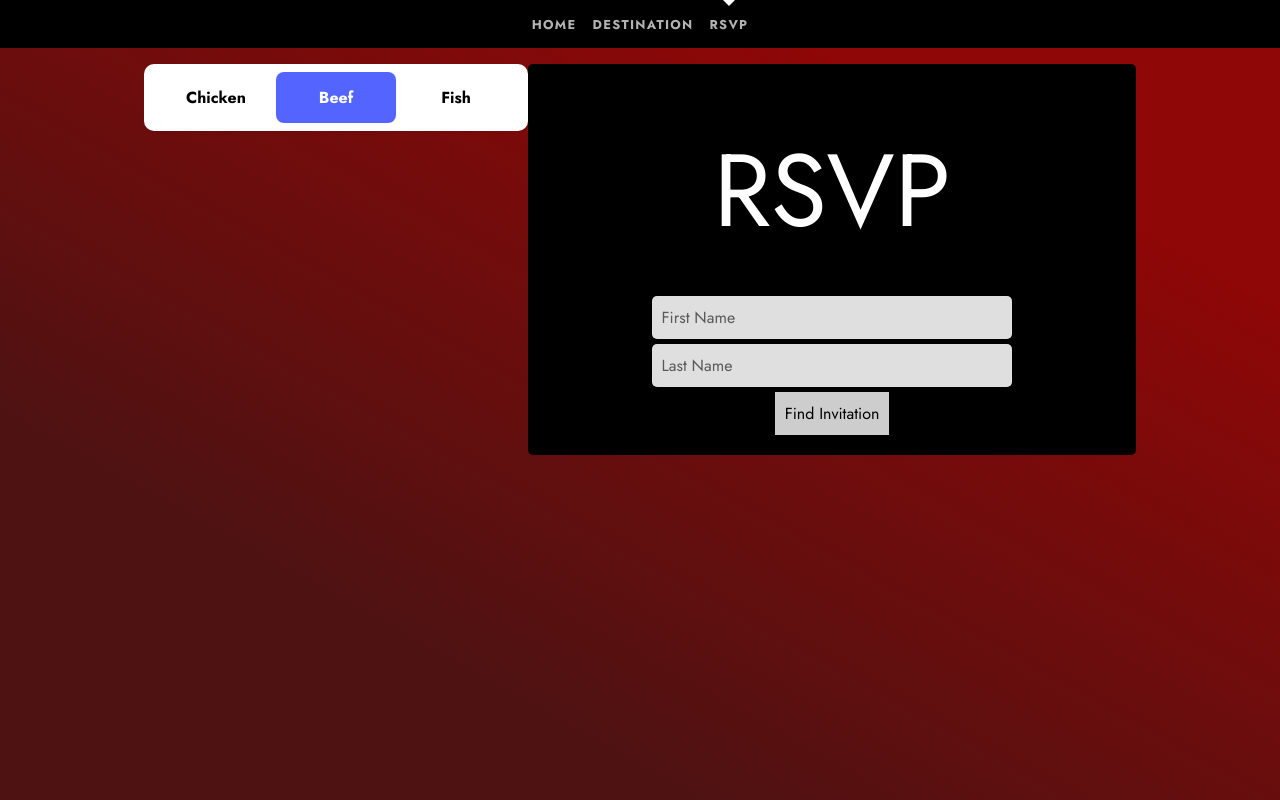
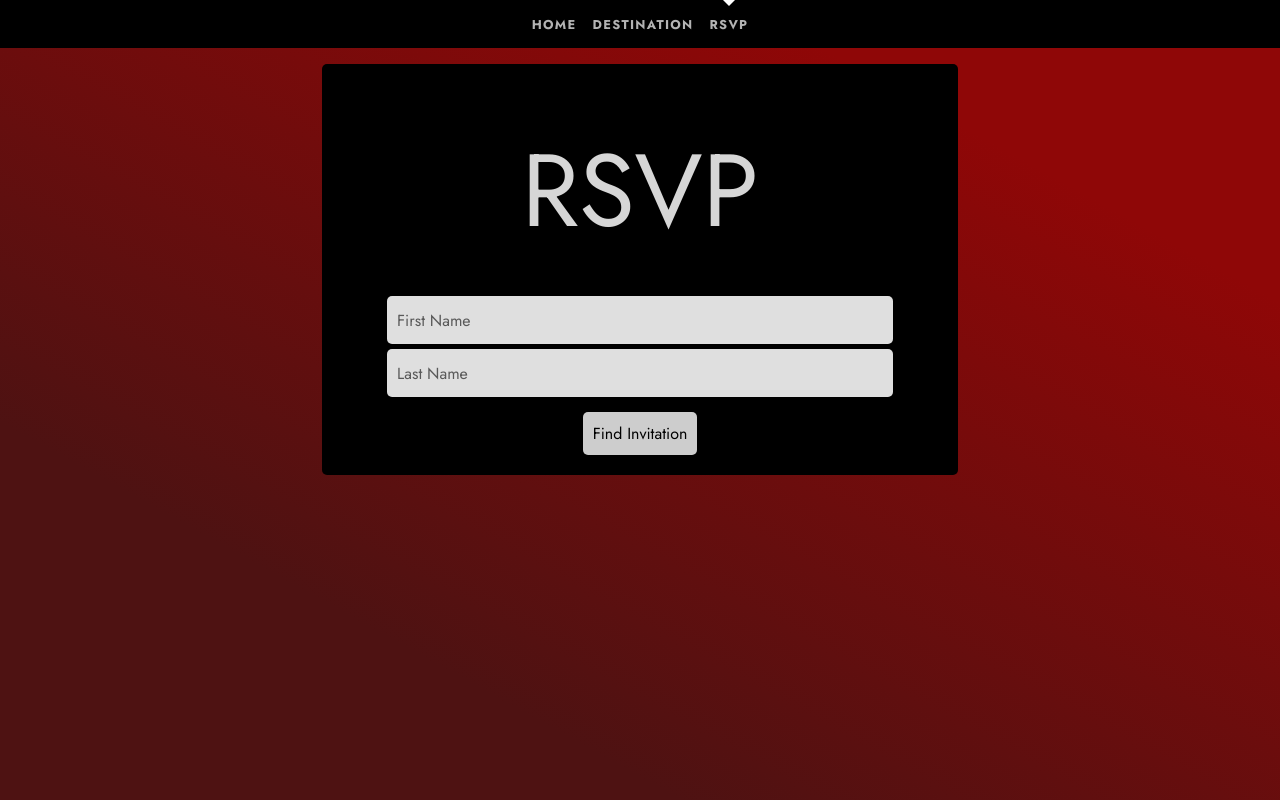
Before and after one commit to MinhazMurks/wedding-site, a SvelteKit app: page /rsvp in a window 1280 px wide. Built offline with nearby package versions, Linux system fonts and the light colour scheme.

Commit message:
cleanup code

```diff
--- a/src/routes/rsvp/+page.svelte
+++ b/src/routes/rsvp/+page.svelte
@@ -1,34 +1,23 @@
 <script lang="ts">
-	import { afterUpdate, beforeUpdate, onMount, tick } from 'svelte';
+	import { onMount, tick } from 'svelte';
 	import { fade } from 'svelte/transition';
-	import js from 'jquery'
+	import js from 'jquery';
 	import SegmentedButton from './SegmentedButton.svelte';
 
 	let formContainerMask: HTMLElement;
-	let formContainerHeight
 
 	const updateHeightManually = (oldHeight: number) => {
-		updateContainerForError = false;
-		const formContainerMaskHeight = js("#form-container-mask").outerHeight(true) || 0;
-		const formContainerHeight = js("#form-container").outerHeight(true) || 0;
-		js("#form-container-mask").outerHeight(oldHeight);
-		js("#form-container-mask").outerHeight(formContainerHeight);
+		const formContainerHeight = js('#form-container').outerHeight(true) || 0;
+		js('#form-container-mask').outerHeight(oldHeight);
+		js('#form-container-mask').outerHeight(formContainerHeight);
 
 		setTimeout(() => {
-			js("#form-container-mask").css({
-				height: "auto"
+				js('#form-container-mask').css({
+					height: 'auto'
 				});
 			}, 800
 		);
-
-		//formContainerMask.style.setProperty("height", `${oldHeight}px`);
-		//formContainerMask.style.setProperty("height", `${formContainerHeight}px`);
-
-		//const newHeight = formContainerMask.offsetHeight;
-		//formContainerMask.style.height = `${oldHeight}px`;
-		//formContainerMask.style.height = `${newHeight}px`;
-		//console.log("setting to " + oldHeight + " then " + newHeight);
-	}
+	};
 
 	onMount(() => {
 		window.js = js;
@@ -47,15 +36,20 @@
 		plusOneEnabled: boolean
 	}
 
+	type PutRsvpResponse = {
+		success: boolean
+	}
+
 	type ErrorResponse = {
 		message: string,
 	}
 
-	const weddingServiceHost = "localhost:8080"
+	const weddingServiceHost = 'localhost:8080';
 
 	const usNumberFormat = [2, 5];
 
 	let retrieved = false;
+	let attending = false;
 	let loading = false;
 
 	let firstName = '';
@@ -73,27 +67,25 @@
 	let plusOneSelected = false;
 
 	let errorMessage: string | null = null;
-	let updateContainerForError = false;
 
 	function getRsvp() {
 		loading = true;
 		fetch(`http://${weddingServiceHost}/api/v1/rsvp?` + new URLSearchParams({
 			firstName: firstName,
-			lastName: lastName,
+			lastName: lastName
 		}), {
 			method: 'GET',
 			headers: {
-				"Content-Type": "application/json",
+				'Content-Type': 'application/json'
 			}
 		})
 			.then(async response => {
 				if (response.status >= 500) {
-					throw new Error("Something went wrong");
-				}
-				else if (response.status >= 400) {
+					throw new Error('Something went wrong');
+				} else if (response.status >= 400) {
 					const errorResponse = await response.json() as never as ErrorResponse;
 					console.log(response);
-					throw new Error(errorResponse.message)
+					throw new Error(errorResponse.message);
 				}
 				return response.json();
 			})
@@ -118,7 +110,54 @@
 
 				loading = false;
 				errorMessage = error.message;
-				updateContainerForError = true;
+
+				await tick();
+				updateHeightManually(currentContainerMaskHeight);
+			});
+	}
+
+	function sendDecline() {
+		loading = true;
+
+		fetch(`http://${weddingServiceHost}/api/v1/rsvp?` + new URLSearchParams({
+			attending: 'false'
+		}), {
+			method: 'PUT',
+			headers: {
+				'Content-Type': 'application/json'
+			}
+		})
+			.then(async response => {
+				if (response.status >= 500) {
+					throw new Error('Something went wrong');
+				} else if (response.status >= 400) {
+					const errorResponse = await response.json() as never as ErrorResponse;
+					console.log(response);
+					throw new Error(errorResponse.message);
+				}
+				return response.json();
+			})
+			.then(async data => {
+				data = data as GetRsvpResponse;
+
+				const currentContainerMaskHeight = formContainerMask.offsetHeight;
+
+				firstName = data.firstName;
+				lastName = data.lastName;
+				plusOneEnabled = data.plusOneEnabled;
+
+				loading = false;
+				retrieved = true;
+				errorMessage = null;
+
+				await tick();
+				updateHeightManually(currentContainerMaskHeight);
+			})
+			.catch(async error => {
+				const currentContainerMaskHeight = formContainerMask.offsetHeight;
+
+				loading = false;
+				errorMessage = error.message;
 
 				await tick();
 				updateHeightManually(currentContainerMaskHeight);
@@ -205,6 +244,76 @@
 
 <section>
 	<div bind:this={formContainerMask} id="form-container-mask" class="form-container-mask">
+		<div id="form-container" class="form-container" class:loading>
+			{#if loading}
+				<div transition:fade={{duration: 100}} class="lds-heart">
+					<div></div>
+				</div>
+			{/if}
+			<h1>RSVP</h1>
+			<form class="form-fields" on:submit={submit}>
+				{#if attending || !retrieved}
+					<input
+						class="input-field"
+						type="text"
+						name="firstName"
+						placeholder="First Name"
+						in:fade={{duration:200}}
+						bind:value={firstName}
+						on:input={e => validateFirstName(e)}
+						required
+					/>
+					<input
+						class="input-field"
+						type="text"
+						name="lastName"
+						placeholder="Last Name"
+						in:fade={{duration:400}}
+						bind:value={lastName}
+						on:input={e => validateLastName(e)}
+						required
+					/>
+				{/if}
+
+				{#if retrieved}
+					<h2 transition:fade>Will you be able to accept?</h2>
+					<div class="attending-dialogue">
+
+						<input class="attending-dialogue-button" type="button" name="attending-yes"
+									 value="Graciously Accept">
+						<input class="attending-dialogue-button red" type="button" name="attending-yes"
+									 value="Regrettably Decline">
+					</div>
+				{/if}
+
+				{#if attending}
+					<input
+						class="input-field"
+						type="email"
+						name="email"
+						placeholder="email"
+						bind:value={email}
+						in:fade={{duration:600}}
+						on:change={e => validateEmail(e)}
+						required
+					/>
+					<input
+						class="input-field"
+						type="text"
+						name="phoneNumber"
+						placeholder="phoneNumber"
+						value={phoneNumberVisual}
+						in:fade={{duration:800}}
+						on:input={e => validateNumberInput(e)}
+						on:paste={e => validatePhoneNumberPasteInput(e)}
+						required
+					/>
+					<div class="food-section">
+						<h2>Make your food selection</h2>
+						<div
+							class="food-selection"
+							in:fade={{duration:1000}}
+						>
 							<SegmentedButton
 								name="group"
 								defaultIndex={0}
@@ -226,95 +335,12 @@
 							}
 						]}
 							/>
-		<div id="form-container" class="form-container" class:loading>
-			{#if loading}
-				<div transition:fade={{duration: 100}} class="lds-heart"><div></div></div>
-			{/if}
-			<h1>RSVP</h1>
-			<form class="form-fields" on:submit={submit}>
-				<input
-					class="input-field"
-					type="text"
-					name="firstName"
-					placeholder="First Name"
-					in:fade={{duration:200}}
-					bind:value={firstName}
-					on:input={e => validateFirstName(e)}
-					required
-				/>
-				<input
-					class="input-field"
-					type="text"
-					name="lastName"
-					placeholder="Last Name"
-					in:fade={{duration:400}}
-					bind:value={lastName}
-					on:input={e => validateLastName(e)}
-					required
-				/>
-
-				{#if retrieved}
-					<input
-						class="input-field"
-						type="email"
-						name="email"
-						placeholder="email"
-						bind:value={email}
-						in:fade={{duration:600}}
-						on:change={e => validateEmail(e)}
-						required
-					/>
-					<input
-						class="input-field"
-						type="text"
-						name="phoneNumber"
-						placeholder="phoneNumber"
-						value={phoneNumberVisual}
-						in:fade={{duration:800}}
-						on:input={e => validateNumberInput(e)}
-						on:paste={e => validatePhoneNumberPasteInput(e)}
-						required
-					/>
-					<div
-						class="food-selection"
-						in:fade={{duration:1000}}
-					>
-						<label class="label-container" for="chickenBox">
-							Chicken
-							<input
-								id="chickenBox"
-								type="checkbox"
-								on:change={foodSelectChangeInput}
-								bind:checked={chickenSelected}
-								disabled="{!chickenSelected && foodSelected}"
-							>
-						</label>
-						<label class="label-container" for="beefBox">
-							Beef
-							<input
-								id="beefBox"
-								type="checkbox"
-								class=""
-								on:change={foodSelectChangeInput}
-								bind:checked={beefSelected}
-								disabled="{!beefSelected && foodSelected}"
-							>
-						</label>
-						<label class="label-container" for="fishBox">
-							Fish
-							<input
-								id="fishBox"
-								type="checkbox"
-								on:change={foodSelectChangeInput}
-								bind:checked={fishSelected}
-								disabled="{!fishSelected && foodSelected}"
-								required
-							>
-						</label>
+						</div>
 					</div>
 					<input class="submit-button" type="submit" name="submit" value="Submit">
-				{:else}
-					<input id="find-invitation-button" class="submit-button" type="button" on:click={getRsvp} name="submit" value="Find Invitation">
+				{:else if !retrieved}
+					<input id="find-invitation-button" class="submit-button" type="button" on:click={getRsvp} name="submit"
+								 value="Find Invitation">
 				{/if}
 
 				{#if errorMessage}
@@ -331,37 +357,22 @@
         justify-content: center;
         align-items: center;
         font-family: "Jost", sans-serif;
+
+        --light-text-color: #d6d6d6;
     }
 
     h1 {
         font-size: max(8vw, 10vh);
-				color: white;
+        color: var(--light-text-color);
         margin-top: 2rem;
         margin-bottom: 2rem;
     }
 
-		.loading {
-				opacity: 0.8;
-				cursor: default;
-				pointer-events: none;
-		}
-
-    .input-field {
-        border: none;
-        background: #dfdfdf;
-        padding: 10px;
-        border-radius: 5px;
-        width: 60%;
-    }
-
-		.input-field::placeholder {
-        color: #595959;
-		}
-
-    .input-field:focus {
-        color: black;
-        border: none;
-        outline: none;
+    h2 {
+        font-size: max(2vw, 2vh);
+        color: var(--light-text-color);
+        margin-top: 2rem;
+        margin-bottom: 2rem;
     }
 
     .form-container-mask {
@@ -381,6 +392,41 @@
         border-radius: 5px;
         background: #000000;
         width: 60%;
+
+        --input-height: 3em;
+    }
+
+    .loading {
+        opacity: 0.8;
+        cursor: default;
+        pointer-events: none;
+    }
+
+    .attending-dialogue {
+        display: flex;
+        flex-direction: row;
+        justify-content: center;
+        column-gap: 10px;
+    }
+
+    .input-field {
+        box-sizing: border-box;
+        border: none;
+        background: #dfdfdf;
+        height: var(--input-height);
+        padding: 10px;
+        border-radius: 5px;
+        width: 85%;
+    }
+
+    .input-field::placeholder {
+        color: #595959;
+    }
+
+    .input-field:focus {
+        color: black;
+        border: none;
+        outline: none;
     }
 
     .form-fields {
@@ -391,8 +437,19 @@
         width: 100%;
     }
 
+    .food-section {
+        display: flex;
+        flex-direction: column;
+        justify-content: center;
+        align-items: center;
+        width: 100%;
+    }
+
     .food-selection {
+        box-sizing: border-box;
         display: flex;
+        height: var(--input-height);
+        width: 85%;
         flex-direction: row;
         column-gap: 30px;
         justify-content: space-around;
@@ -404,22 +461,39 @@
         align-items: center;
     }
 
+    .attending-dialogue-button {
+        margin-top: 10px;
+        border: none;
+        border-radius: 5px;
+        padding: 10px;
+        background: rgb(0, 81, 0);
+        background: linear-gradient(209deg, rgb(0, 81, 0) 50%, rgb(0, 53, 0) 90%);
+    }
+
+    .red {
+        background: rgb(143, 7, 7);
+        background: linear-gradient(209deg, rgba(143, 7, 7, 1) 50%, rgb(108, 4, 4) 90%);
+    }
+
     .submit-button {
+        margin-top: 10px;
         border: none;
         background: #cdcdcd;
+        border-radius: 5px;
         padding: 10px;
     }
 
     .error-message {
-				background: #bf3737;
-				color: white;
+        background: rgb(143, 7, 7);
+        background: linear-gradient(209deg, rgba(143, 7, 7, 1) 50%, rgb(108, 4, 4) 90%);
+        color: var(--light-text-color);
         border-radius: 5px;
         margin: 10px;
         padding: 10px 50px;
 
-        box-shadow: 0px 0px 50px -8px rgba(0,0,0,0.75);
-        -webkit-box-shadow: 0px 0px 50px -8px rgba(0,0,0,0.75);
-        -moz-box-shadow: 0px 0px 50px -8px rgba(0,0,0,0.75);
+        box-shadow: 0px 0px 50px -8px rgba(0, 0, 0, 0.75);
+        -webkit-box-shadow: 0px 0px 50px -8px rgba(0, 0, 0, 0.75);
+        -moz-box-shadow: 0px 0px 50px -8px rgba(0, 0, 0, 0.75);
     }
 
     /*
@@ -427,8 +501,12 @@
 		*/
 
     @keyframes animate-fade {
-        0% { opacity: 0; }
-        100% { opacity: 1; }
+        0% {
+            opacity: 0;
+        }
+        100% {
+            opacity: 1;
+        }
     }
 
     /*
@@ -463,14 +541,17 @@
         height: max(4vw, 8vh);
         background: #fff;
     }
+
     .lds-heart div:before {
         left: min(-2vw, -5vh);
         border-radius: 50% 0 0 50%;
     }
+
     .lds-heart div:after {
         top: min(-2vw, -5vh);
         border-radius: 50% 50% 0 0;
     }
+
     @keyframes lds-heart {
         0% {
             transform: scale(0.95);
--- a/src/routes/rsvp/SegmentedButton.svelte
+++ b/src/routes/rsvp/SegmentedButton.svelte
@@ -9,45 +9,38 @@
 
 	export let name: string;
 	export let segments: Segment[] = [];
-	export const defaultIndex: number = 1;
+	export let defaultIndex: number = 1;
+	export let callback: (value: string) => void;
 
 	let activeIndex: number = defaultIndex;
 	let boundContainer: HTMLElement;
 	let animate = false;
 
 	onMount(() => {
-		console.log(segments[activeIndex]);
+		animateActiveSelection();
+	});
+
+	async function onInputChange(index: number) {
+		activeIndex = index;
 		animate = true;
+		await tick();
 
+		animateActiveSelection();
+		callback(segments[index].value);
+	}
+
+	function animateActiveSelection() {
 		if (segments[activeIndex].bound) {
 			const offsetWidth = segments[activeIndex].bound?.offsetWidth;
 			const offsetLeft = segments[activeIndex].bound?.offsetLeft;
-			console.log(`offsetNew - ${offsetLeft} - ${offsetWidth}`);
-			boundContainer.style.setProperty("--highlight-width", `${offsetWidth}px`);
-			boundContainer.style.setProperty("--highlight-x-pos", `${offsetLeft}px`);
+			boundContainer.style.setProperty('--highlight-width', `${offsetWidth}px`);
+			boundContainer.style.setProperty('--highlight-x-pos', `${offsetLeft}px`);
 		}
-	})
-
-	async function onInputChange(index: number) {
-		activeIndex = index;
-		await tick();
-
-		if (segments[activeIndex].bound) {
-			const offsetWidth = segments[activeIndex].bound?.offsetWidth;
-			const offsetLeft = segments[activeIndex].bound?.offsetLeft;
-			console.log(`offsetNew - ${offsetLeft} - ${offsetWidth}`);
-			boundContainer.style.setProperty("--highlight-width", `${offsetWidth}px`);
-			boundContainer.style.setProperty("--highlight-x-pos", `${offsetLeft}px`);
 	}
-
-		//callback(value, index);
-	}
-
 </script>
 
-<section>
 <div bind:this={boundContainer} id="controls-container" class="controls-container">
-		<div class:animate class="controls">
+	<div class:animate class={`controls`}>
 		{#each segments as segment, index (segment.value)}
 			<div
 				id="{String(index)}"
@@ -69,52 +62,47 @@
 		{/each}
 	</div>
 </div>
-</section>
 
 <style>
-		section {
-				color: black
-		}
-
     .controls-container {
+        box-sizing: border-box;
+        color: black;
         --highlight-width: auto;
         --highlight-x-pos: 0;
-
+        height: 100%;
+        width: 100%;
         display: flex;
     }
 
     .controls {
-        display: inline-flex;
+        box-sizing: border-box;
+        display: flex;
+        align-items: center;
         justify-content: space-between;
-        background: white;
+        background: #dfdfdf;
         box-shadow: 0 0 5px rgba(0, 0, 0, 0.1);
-        border-radius: 10px;
-        max-width: 500px;
-        padding: 12px;
-        margin: auto;
+        border-radius: 5px;
+        padding: 10px;
         overflow: hidden;
         position: relative;
+        height: 100%;
+        width: 100%;
     }
 
-
     .controls input {
+        box-sizing: border-box;
+        display: flex;
+        justify-content: center;
+        width: 100%;
+        height: 0;
         opacity: 0;
         margin: 0;
-        top: 0;
-        right: 0;
-        bottom: 0;
-        left: 0;
-        position: absolute;
-        width: 100%;
         cursor: pointer;
-        height: 100%;
     }
 
     .segment {
-        min-width: 120px;
-        position: relative;
+        width: 100%;
         text-align: center;
-        z-index: 1;
     }
 
     .segment label {
@@ -132,8 +120,9 @@
 
     .controls::before {
         content: '';
-        background: #5465FF;
-        border-radius: 8px;
+        background: rgb(143, 7, 7);
+        background: linear-gradient(209deg, rgba(143, 7, 7, 1) 50%, rgb(108, 4, 4) 90%);
+        border-radius: 5px;
         width: var(--highlight-width);
         transform: translateX(var(--highlight-x-pos));
         position: absolute;
@@ -143,7 +132,7 @@
         z-index: 0;
     }
 
-		.animate::before {
+    .controls.animate::before {
         transition: transform 0.3s ease, width 0.3s ease;
     }
 </style>
```
Lines whose indentation alone changed are shown as unchanged.
